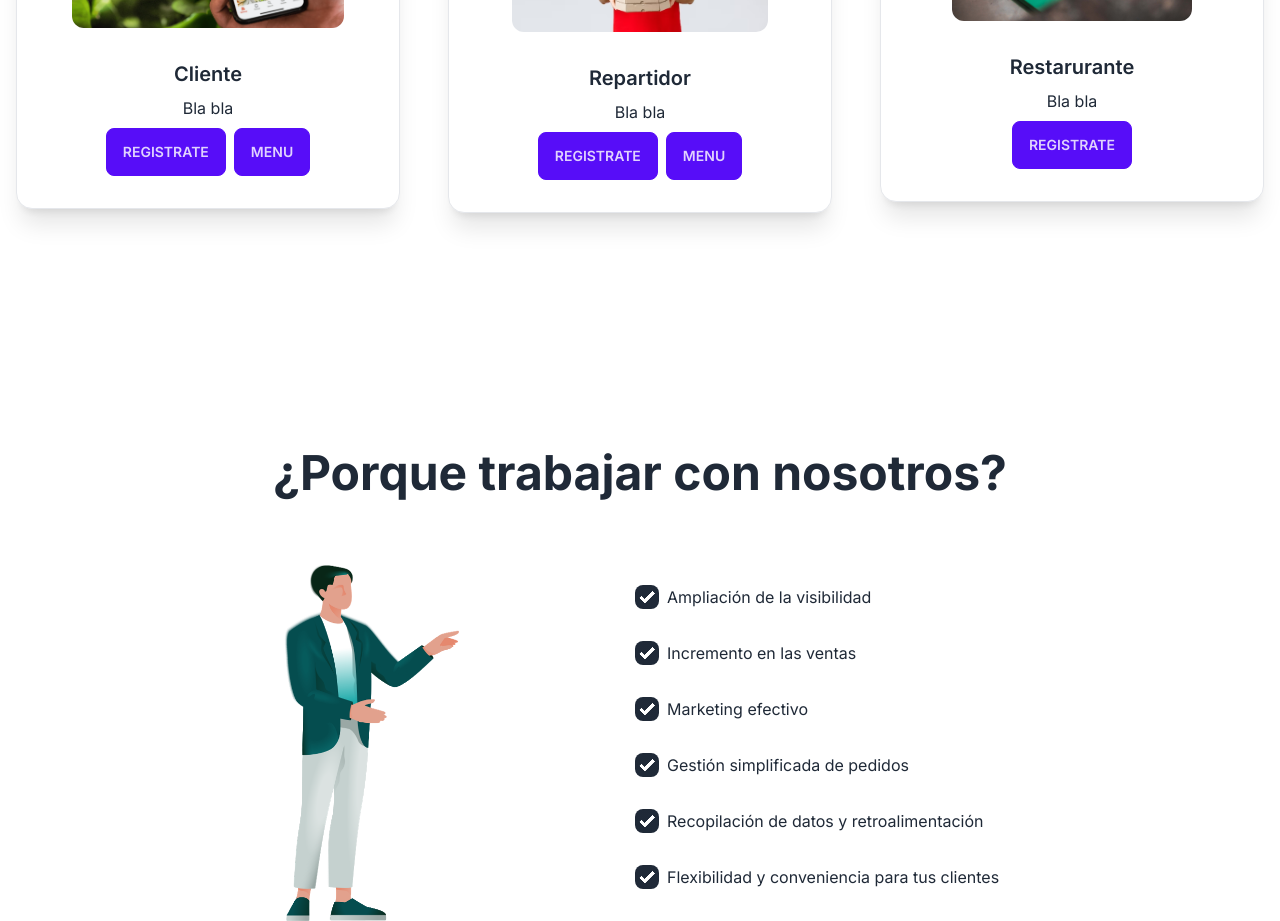
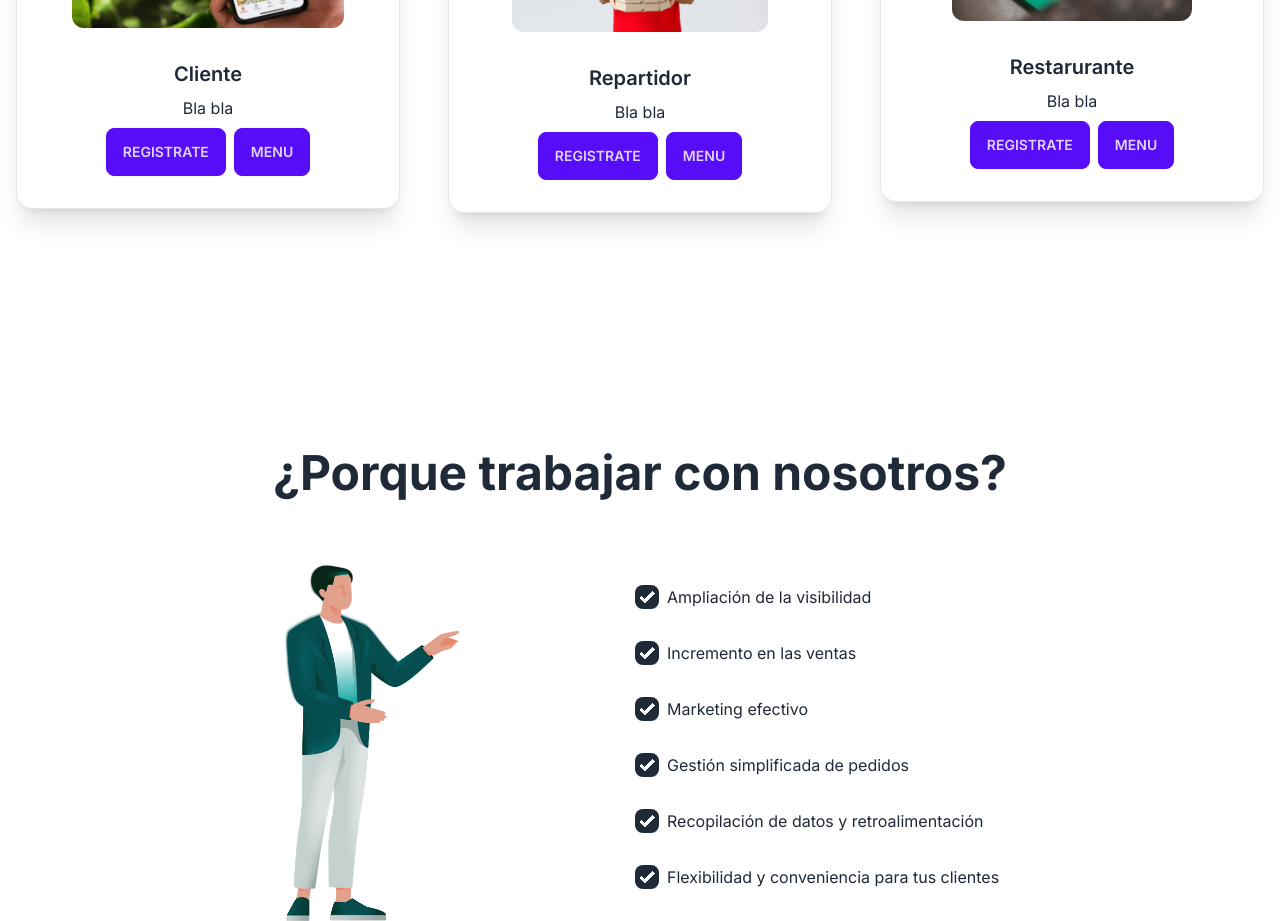
Before and after one commit to Wallesi/PedidosCrombie, a Next.js app: page / in a window 1280 px wide. Shown: the part 1140-2061 px from the top of the page. Built offline with nearby package versions, Linux system fonts and the light colour scheme.

Commit message:
button menu

```diff
--- a/src/app/page.tsx
+++ b/src/app/page.tsx
@@ -60,6 +60,7 @@ export default function Home() {
                                 <p>Bla bla</p>
                                 <div className="card-actions">
                                     <button className="btn btn-primary">Registrate</button>
+                                    <a href="/Shop" className="btn btn-primary">Menu</a>
                                 </div>
                             </div>
                         </div>
```
